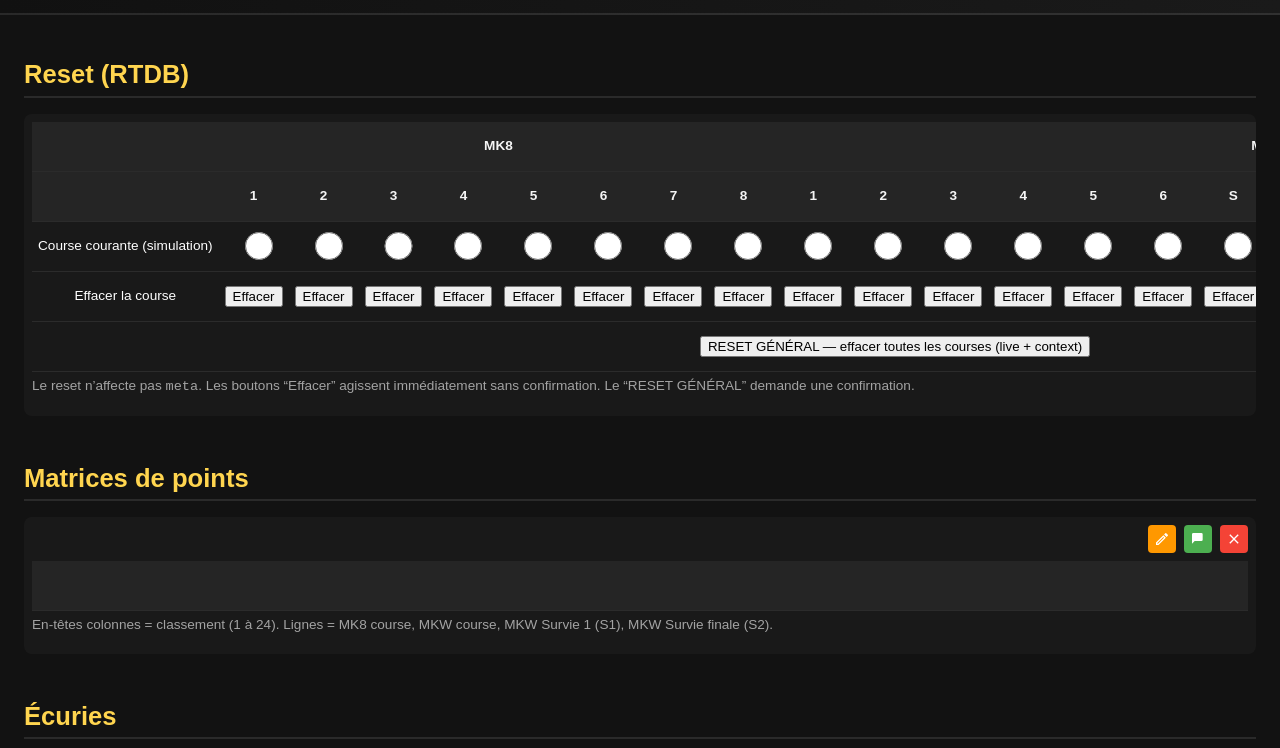
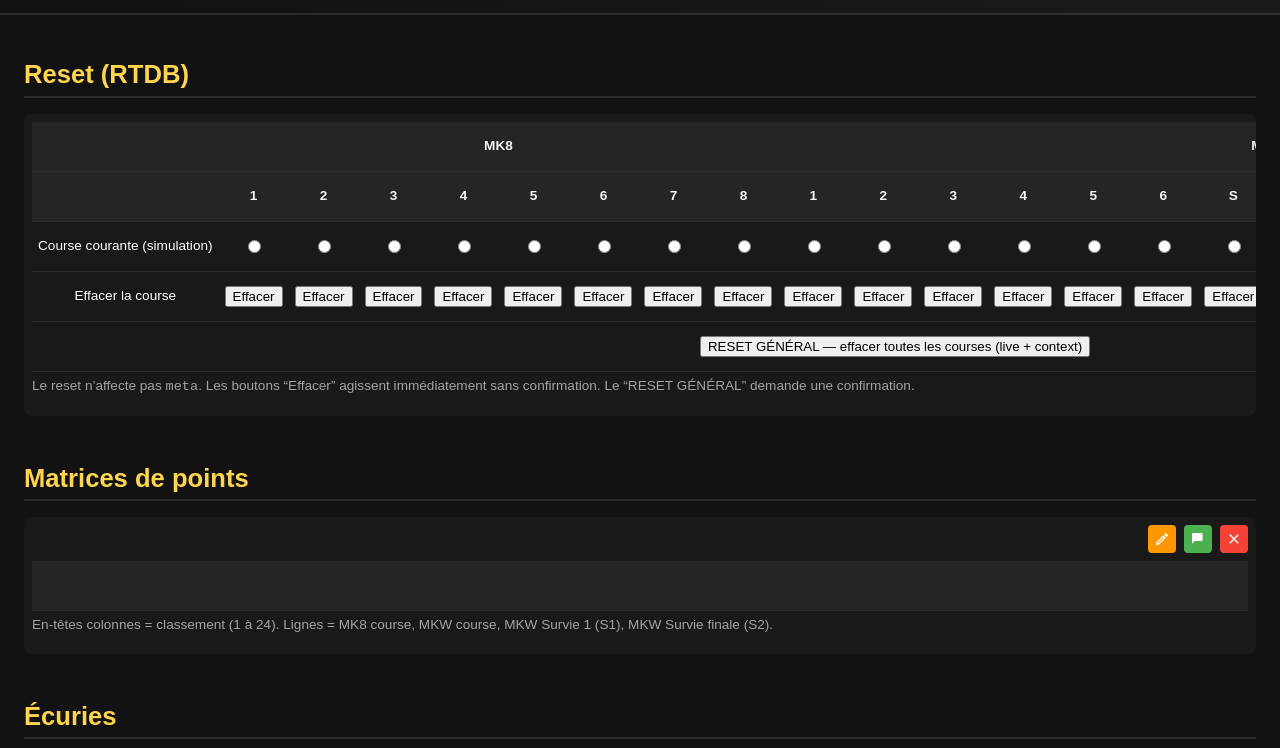
Before and after one commit to Nikos49Fr/MK-GP-Experience-3, a plain HTML site: page pages/admin.html in a window 1280 px wide. Shown: the part 52-800 px from the top of the page. Drawn offline with Linux system fonts and the light colour scheme; no server answers.

Commit message:
RESET : Boutons radio normalisés

```diff
--- a/sass/admin.scss
+++ b/sass/admin.scss
@@ -120,6 +120,7 @@ body {
     }
 
     td input,
+    td input:not([type="radio"]),
     td select {
         height: 28px;
         width: 100%;
@@ -150,6 +151,17 @@ body {
         text-align: center;
     }
 }
+/* ==========================
+   Tables de RESET
+   ========================== */
+
+#reset-table input[type="radio"] {
+    appearance: auto;   /* remet le rendu natif */
+    width: auto;        /* taille par défaut du navigateur */
+    height: auto;
+}
+
+
 /* Table écuries (avec colonne Ordre en 1) */
 #teams-table {
     th:nth-child(1), td:nth-child(1) { width: 60px;  }  /* Ordre */
```
Also changed, not shown: css/admin.css, 1 other file.
